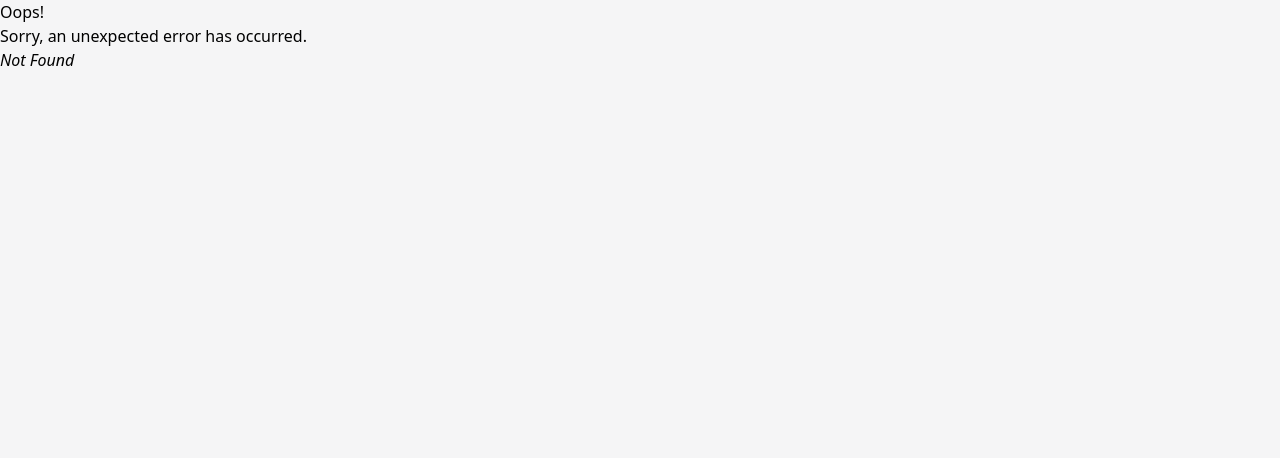
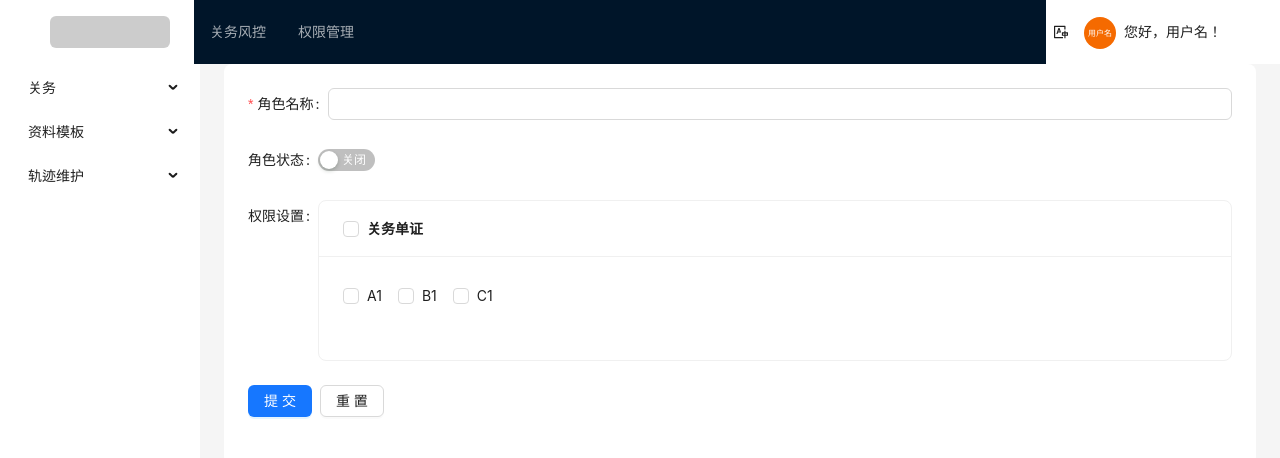
Before and after one commit to JYeeRen/fe-common-basic, a React (Vite) app: page /management/roles/create in a window 1280 px wide. Before the commit this address had no page. Shown: the top 458 px of the page. Built offline with nearby package versions, Linux system fonts and the light colour scheme.

Commit message:
wip: roles list, create

```diff
--- a/src/components/data-grid/DataGrid.tsx
+++ b/src/components/data-grid/DataGrid.tsx
@@ -11,6 +11,7 @@ import {
 import "@glideapps/glide-data-grid/dist/index.css";
 import csvData from "./output.json";
 import { AnyObject, Column } from "./type";
+import { COLUMNS } from "./test_columns";
 
 const data = csvData as AnyObject;
 
@@ -24,9 +25,16 @@ function getGridColumn(col: Column): GridColumn {
   return { ...rest };
 }
 
-export function DataGrid<RecordType extends AnyObject = AnyObject>() {
+interface DataGridProps<RecordType = any> {
+  dataSource?: RecordType[];
+  columns?: Column[];
+}
 
-  const commonCellRender = (value: any): GridCell => {
+export function DataGrid<RecordType extends AnyObject = AnyObject>(props: DataGridProps<RecordType>) {
+
+  const { dataSource = data, columns = COLUMNS } = props;
+
+  const commonCellRender = (value: any = ''): GridCell => {
     return {
       kind: GridCellKind.Text,
       displayData: value,
@@ -36,63 +44,8 @@ export function DataGrid<RecordType extends AnyObject = AnyObject>() {
     };
   };
 
-  const COLUMNS: Column<RecordType>[] = [
-    {
-      id: "SiteID",
-      title: "SiteID",
-      width: 150,
-      getContent: commonCellRender,
-    },
-    { id: "ArrivalAirport", title: "ArrivalAirport", width: 150 },
-    { id: "WaybillOriginator", title: "WaybillOriginator", width: 150 },
-    { id: "AirlinePrefix", title: "AirlinePrefix", width: 150 },
-    { id: "AWBSerialNumber", title: "AWBSerialNumber", width: 150 },
-    { id: "HouseAWB", title: "HouseAWB", width: 150 },
-    { id: "MasterAWBIndicator", title: "MasterAWBIndicator", width: 150 },
-    { id: "OriginAirport", title: "OriginAirport", width: 150 },
-    { id: "Pieces", title: "Pieces", width: 150 },
-    { id: "WeightCode", title: "WeightCode", width: 150 },
-    { id: "Weight", title: "Weight", width: 150 },
-    { id: "Description", title: "Description", width: 150 },
-    { id: "FDAIndicator", title: "FDAIndicator", width: 150 },
-    { id: "ImportingCarrier", title: "ImportingCarrier", width: 150 },
-    { id: "FlightNumber", title: "FlightNumber", width: 150 },
-    { id: "ArrivalDay", title: "ArrivalDay", width: 150 },
-    { id: "ArrivalMonth", title: "ArrivalMonth", width: 150 },
-    { id: "ShipperName", title: "ShipperName", width: 150 },
-    { id: "ShipperStreetAddress", title: "ShipperStreetAddress", width: 150 },
-    { id: "ShipperCity", title: "ShipperCity", width: 150 },
-    {
-      id: "ShipperStateOrProvince",
-      title: "ShipperStateOrProvince",
-      width: 150,
-    },
-    { id: "ShipperPostalCode", title: "ShipperPostalCode", width: 150 },
-    { id: "ShipperCountry", title: "ShipperCountry", width: 150 },
-    { id: "ShipperTelephone", title: "ShipperTelephone", width: 150 },
-    { id: "ConsigneeName", title: "ConsigneeName", width: 150 },
-    {
-      id: "ConsigneeStreetAddress",
-      title: "ConsigneeStreetAddress",
-      width: 150,
-    },
-    { id: "ConsigneeCity", title: "ConsigneeCity", width: 150 },
-    {
-      id: "ConsigneeStateOrProvince",
-      title: "ConsigneeStateOrProvince",
-      width: 150,
-    },
-    { id: "ConsigneePostalCode", title: "ConsigneePostalCode", width: 150 },
-    { id: "ConsigneeCountry", title: "ConsigneeCountry", width: 150 },
-    { id: "ConsigneeTelephone", title: "ConsigneeTelephone", width: 150 },
-    { id: "CustomsValue", title: "CustomsValue", width: 150 },
-    { id: "CurrencyCode", title: "CurrencyCode", width: 150 },
-    { id: "HTSNumber", title: "HTSNumber", width: 150 },
-    { id: "ExpressRelease", title: "ExpressRelease", width: 150 },
-    { id: "TRACKING NUMBER", title: "TRACKING NUMBER", width: 150 },
-  ];
 
-  const [colsMap, setColsMap] = useState(COLUMNS);
+  const [colsMap, setColsMap] = useState(columns);
 
   const onColumnResize = useCallback(
     (column: GridColumn, newSize: number, colIndex: number) => {
@@ -122,7 +75,7 @@ export function DataGrid<RecordType extends AnyObject = AnyObject>() {
   const getCellContent = useCallback(
     ([col, row]: Item): GridCell => {
       const { id } = colsMapRef.current[col];
-      return (colsMapRef.current[col].getContent ?? commonCellRender)(id && data[row][id], data[row], row);
+      return (colsMapRef.current[col].getContent ?? commonCellRender)(id && dataSource[row][id], dataSource[row], row);
     },
     []
   );
@@ -144,7 +97,7 @@ export function DataGrid<RecordType extends AnyObject = AnyObject>() {
       maxColumnAutoWidth={500}
       maxColumnWidth={1000}
       getCellContent={getCellContent}
-      rows={data.length}
+      rows={dataSource.length}
       onColumnResize={onColumnResize}
       isDraggable={false}
       onColumnMoved={onColumnMoved}
--- a/src/components/data-grid/index.ts
+++ b/src/components/data-grid/index.ts
@@ -1 +1,2 @@
 export { DataGrid } from './DataGrid';
+export type { Column as GridColumn } from './type';
--- /dev/null
+++ b/src/components/data-grid/test_columns.ts
@@ -0,0 +1,56 @@
+import { Column } from "./type";
+
+export const COLUMNS: Column[] = [
+  {
+    id: "SiteID",
+    title: "SiteID",
+    width: 150,
+  },
+  { id: "ArrivalAirport", title: "ArrivalAirport", width: 150 },
+  { id: "WaybillOriginator", title: "WaybillOriginator", width: 150 },
+  { id: "AirlinePrefix", title: "AirlinePrefix", width: 150 },
+  { id: "AWBSerialNumber", title: "AWBSerialNumber", width: 150 },
+  { id: "HouseAWB", title: "HouseAWB", width: 150 },
+  { id: "MasterAWBIndicator", title: "MasterAWBIndicator", width: 150 },
+  { id: "OriginAirport", title: "OriginAirport", width: 150 },
+  { id: "Pieces", title: "Pieces", width: 150 },
+  { id: "WeightCode", title: "WeightCode", width: 150 },
+  { id: "Weight", title: "Weight", width: 150 },
+  { id: "Description", title: "Description", width: 150 },
+  { id: "FDAIndicator", title: "FDAIndicator", width: 150 },
+  { id: "ImportingCarrier", title: "ImportingCarrier", width: 150 },
+  { id: "FlightNumber", title: "FlightNumber", width: 150 },
+  { id: "ArrivalDay", title: "ArrivalDay", width: 150 },
+  { id: "ArrivalMonth", title: "ArrivalMonth", width: 150 },
+  { id: "ShipperName", title: "ShipperName", width: 150 },
+  { id: "ShipperStreetAddress", title: "ShipperStreetAddress", width: 150 },
+  { id: "ShipperCity", title: "ShipperCity", width: 150 },
+  {
+    id: "ShipperStateOrProvince",
+    title: "ShipperStateOrProvince",
+    width: 150,
+  },
+  { id: "ShipperPostalCode", title: "ShipperPostalCode", width: 150 },
+  { id: "ShipperCountry", title: "ShipperCountry", width: 150 },
+  { id: "ShipperTelephone", title: "ShipperTelephone", width: 150 },
+  { id: "ConsigneeName", title: "ConsigneeName", width: 150 },
+  {
+    id: "ConsigneeStreetAddress",
+    title: "ConsigneeStreetAddress",
+    width: 150,
+  },
+  { id: "ConsigneeCity", title: "ConsigneeCity", width: 150 },
+  {
+    id: "ConsigneeStateOrProvince",
+    title: "ConsigneeStateOrProvince",
+    width: 150,
+  },
+  { id: "ConsigneePostalCode", title: "ConsigneePostalCode", width: 150 },
+  { id: "ConsigneeCountry", title: "ConsigneeCountry", width: 150 },
+  { id: "ConsigneeTelephone", title: "ConsigneeTelephone", width: 150 },
+  { id: "CustomsValue", title: "CustomsValue", width: 150 },
+  { id: "CurrencyCode", title: "CurrencyCode", width: 150 },
+  { id: "HTSNumber", title: "HTSNumber", width: 150 },
+  { id: "ExpressRelease", title: "ExpressRelease", width: 150 },
+  { id: "TRACKING NUMBER", title: "TRACKING NUMBER", width: 150 },
+];
--- /dev/null
+++ b/src/features/management/role/create-new-role.tsx
@@ -0,0 +1,85 @@
+import { net } from "@infra";
+import {
+  Form,
+  Input,
+  Switch,
+  Checkbox,
+  Card,
+  Button,
+  Space,
+} from "@components";
+import { observer } from "mobx-react-lite";
+
+function CreateNewRole() {
+  const [form] = Form.useForm();
+
+  const onFinish = async (values: unknown) => {
+    console.log(values);
+    try {
+      await net.post('/api/role/createRole', values);
+    } catch (err) {
+      console.error(err);
+    }
+  };
+
+  return (
+    <>
+      <Form
+        layout="horizontal"
+        form={form}
+        onFinish={onFinish}
+      >
+        <Form.Item label="角色名称" name="name" rules={[{ required: true }]}>
+          <Input />
+        </Form.Item>
+        <Form.Item label="角色状态" name="active">
+          <Switch checkedChildren="开启" unCheckedChildren="关闭" />
+        </Form.Item>
+        <Form.Item label="权限设置">
+          <Card
+            title={
+              <Form.Item shouldUpdate noStyle>
+                {() => {
+                  const permissions = form.getFieldValue("permissions") || [];
+                  return (
+                    <Checkbox
+                      indeterminate={permissions.length > 0 && permissions.length < 3}
+                      checked={permissions.length === 3}
+                      onChange={(e) => {
+                        if (e.target.checked) {
+                          form.setFieldValue("permissions", ["A1", "B1", "C1"]);
+                        } else {
+                          form.setFieldValue("permissions", []);
+                        }
+                      }}
+                    >
+                      关务单证
+                    </Checkbox>
+                  );
+                }}
+              </Form.Item>
+            }
+          >
+            <Form.Item name="permissions">
+              <Checkbox.Group
+                options={[
+                  { label: "A1", value: "A1" },
+                  { label: "B1", value: "B1" },
+                  { label: "C1", value: "C1" },
+                ]}
+              />
+            </Form.Item>
+          </Card>
+        </Form.Item>
+        <Form.Item>
+          <Space>
+            <Button type="primary" htmlType="submit">提交</Button>
+            <Button>重置</Button>
+          </Space>
+        </Form.Item>
+      </Form>
+    </>
+  );
+}
+
+export const CreateNewRoleComponent = observer(CreateNewRole);
--- /dev/null
+++ b/src/features/management/role/role-list-config.ts
@@ -0,0 +1,21 @@
+import { GridColumn } from "@/components";
+
+export const getGridColumns = (): GridColumn[] => {
+  return [
+    {
+      id: "name",
+      title: "账号角色",
+      width: 200,
+    },
+    {
+      id: "linkedCount",
+      title: "账号角色",
+      width: 200,
+    },
+    {
+      id: "active",
+      title: "账号角色",
+      width: 200,
+    },
+  ];
+};
--- /dev/null
+++ b/src/features/management/role/role-list.tsx
@@ -0,0 +1,17 @@
+import { DataGrid } from "@components";
+import { observer } from "mobx-react-lite";
+import * as roleListConfig from './role-list-config';
+function RoleList() {
+  return (
+    <>
+      <DataGrid
+        columns={roleListConfig.getGridColumns()}
+        dataSource={[]}
+      />
+    </>
+  );
+}
+
+const RoleListComponent = observer(RoleList);
+
+export default RoleListComponent;
--- a/src/infra/net.ts
+++ b/src/infra/net.ts
@@ -57,7 +57,7 @@ class Net {
   ): Promise<InternalAxiosRequestConfig> {
     config.headers = config.headers || {};
     config.headers["X-Request-ID"] = uuidv4();
-    config.headers.token = `bearer ${localStorage.getItem("authToken")}`;
+    config.headers.Authorization = `Bearer ${localStorage.getItem("authToken")}`;
     return config;
   }
 
--- a/src/infra/net.types.ts
+++ b/src/infra/net.types.ts
@@ -1,11 +1,14 @@
 export interface API {
-  '/api/account/login': {
-    "type": string;
-    "token": string;
-    "expireIn": number;
-    "isManager": boolean;
+  "/api/account/login": {
+    type: string;
+    token: string;
+    expireIn: number;
+    isManager: boolean;
   };
-  '/api/account/logout': never;
+  "/api/account/logout": never;
+  "/api/role/createRole": {
+    id: number;
+  };
 }
 
 export type ApiRes<T = unknown> = ApiSuccess<T> | ApiError;
--- a/src/main.tsx
+++ b/src/main.tsx
@@ -46,9 +46,11 @@ const router = createBrowserRouter([
       //   ]
       // },
       {
-        path: 'account',
+        path: 'management',
         children: [
-          { path: 'list', lazy: async () => ({ Component: (await import('@features/account/list')).default }) },
+          { path: 'account', lazy: async () => ({ Component: (await import('@features/management/account/list')).default }) },
+          { path: 'roles', lazy: async () => ({ Component: (await import('@features/management/role/role-list')).default }) },
+          { path: 'roles/create', lazy: async () => ({ Component: (await import('@features/management/role/create-new-role')).CreateNewRoleComponent }) },
         ]
       }
     ]
```
Also changed, not shown: src/features/management/account/list/index.tsx (renamed from src/features/account/list/index.tsx).
